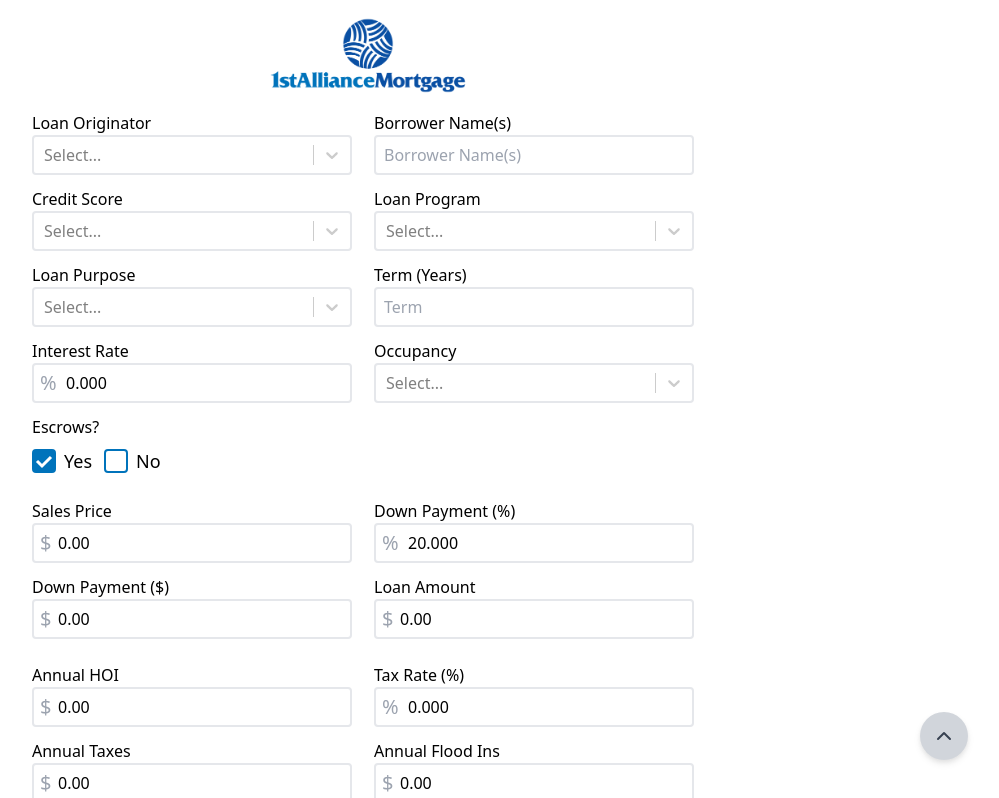
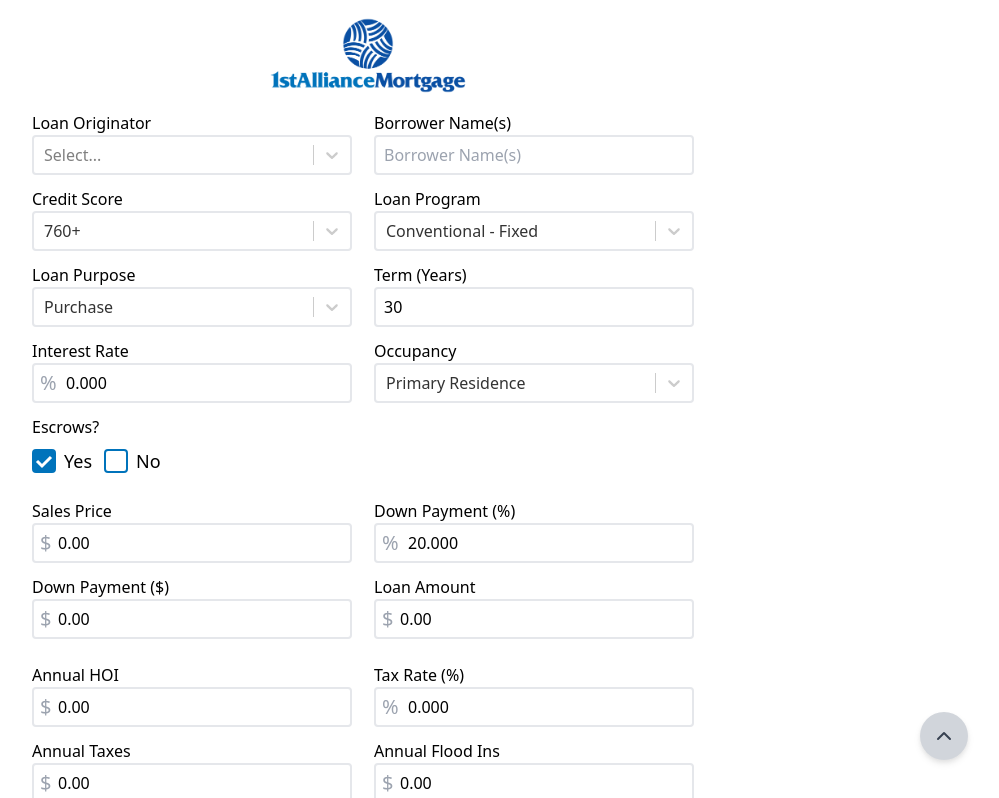
Before and after one commit to paigebraun/1stam-fee-estimate, a React (Vite) app: page / in a window 1280 px wide. Shown: the top 798 px of the page, without its empty margins (272-1271 px from the left). Built offline with nearby package versions, Linux system fonts and the light colour scheme.

Commit message:
Update default values and FHA fees

```diff
--- a/src/components/BasicInfo.tsx
+++ b/src/components/BasicInfo.tsx
@@ -65,6 +65,7 @@ function BasicInfo({ control, errors, setValue, register }: MyFormProps) {
         control={control}
         name='creditScore'
         errors={errors}
+        defaultValue={'760+'}
         setValue={setValue}
       />
     </>
--- a/src/components/LoanCalculator.tsx
+++ b/src/components/LoanCalculator.tsx
@@ -1,4 +1,4 @@
-import { useState } from 'react';
+import { useState, useEffect } from 'react';
 import { Controller } from 'react-hook-form';
 import CurrencyInput from './CurrencyInput';
 import PercentageInput from './PercentageInput';
@@ -7,6 +7,18 @@ import { MyFormProps } from '../utils/types';
 function LoanCalculator({ control, setValue, watch }: MyFormProps) {
 
     const [initialInput, setInitialInput] = useState<'salesPrice' | 'loanAmount' | null>(null);
+
+    const loanProgram = watch('loanProgram');
+
+    useEffect(() => {
+        if (loanProgram === 'FHA') {
+            setValue('downPaymentPercent', 3.5);
+        } else if (loanProgram === 'VA') {
+            setValue('downPaymentPercent', 0);
+        } else {
+            setValue('downPaymentPercent', 20);
+        }
+    }, [loanProgram, setValue]);
 
     const handleSalesPriceChange = (newValue: number) => {
         const downPaymentPercent = watch('downPaymentPercent') || 20;
--- a/src/components/LoanInfo.tsx
+++ b/src/components/LoanInfo.tsx
@@ -34,6 +34,7 @@ function LoanInfo({ control, errors, setValue, register }: MyFormProps) {
                 control={control}
                 name='loanProgram'
                 errors={errors}
+                defaultValue={'Conventional - Fixed'}
                 setValue={setValue}
             />
 
@@ -44,6 +45,7 @@ function LoanInfo({ control, errors, setValue, register }: MyFormProps) {
                 control={control}
                 name='loanPurpose'
                 errors={errors}
+                defaultValue={'Purchase'}
                 setValue={setValue}
             />
 
@@ -58,6 +60,7 @@ function LoanInfo({ control, errors, setValue, register }: MyFormProps) {
                 </label>
                 <Controller
                 control={control}
+                defaultValue={30}
                 render={() => (
                     <input
                     className={`border border-2 focus:outline-none focus:ring-0 focus:border-light-blue rounded py-1.5 px-2`}
@@ -94,6 +97,7 @@ function LoanInfo({ control, errors, setValue, register }: MyFormProps) {
                 control={control}
                 name='occupancy'
                 errors={errors}
+                defaultValue={'Primary Residence'}
                 setValue={setValue}
             />
 
--- a/src/utils/pdfUtils.ts
+++ b/src/utils/pdfUtils.ts
@@ -70,10 +70,16 @@ const modifyPdfFields = (pdfForm: any, data: FormFields, currentDate: string, ap
         return originatorDetails[originatorName]?.phone || '';
     };
 
-    // If loan is VA and not exempt from funding fees, update loan amount to include VA funcing fees
+    // If loan is VA and not exempt from funding fees, update loan amount to include VA funding fees
     if (data.loanProgram === 'VA' && data.vaFunding !== 'Exempt') {
         const vaFundingFees = data.loanAmount * (vaFundingFeePercentage/100)
         data.loanAmount = data.loanAmount + vaFundingFees;
+    }
+
+    // If loan is FHA, update loan amount to include FHA funding fees
+    if (data.loanProgram === 'FHA') {
+        const fhaFundingFees = data.loanAmount * (.0175)
+        data.loanAmount = data.loanAmount + fhaFundingFees;
     }
 
     // Calculate 3 months for Escrows
```
Also changed, not shown: 1 other file (tests, documents, lock files or other folders).
